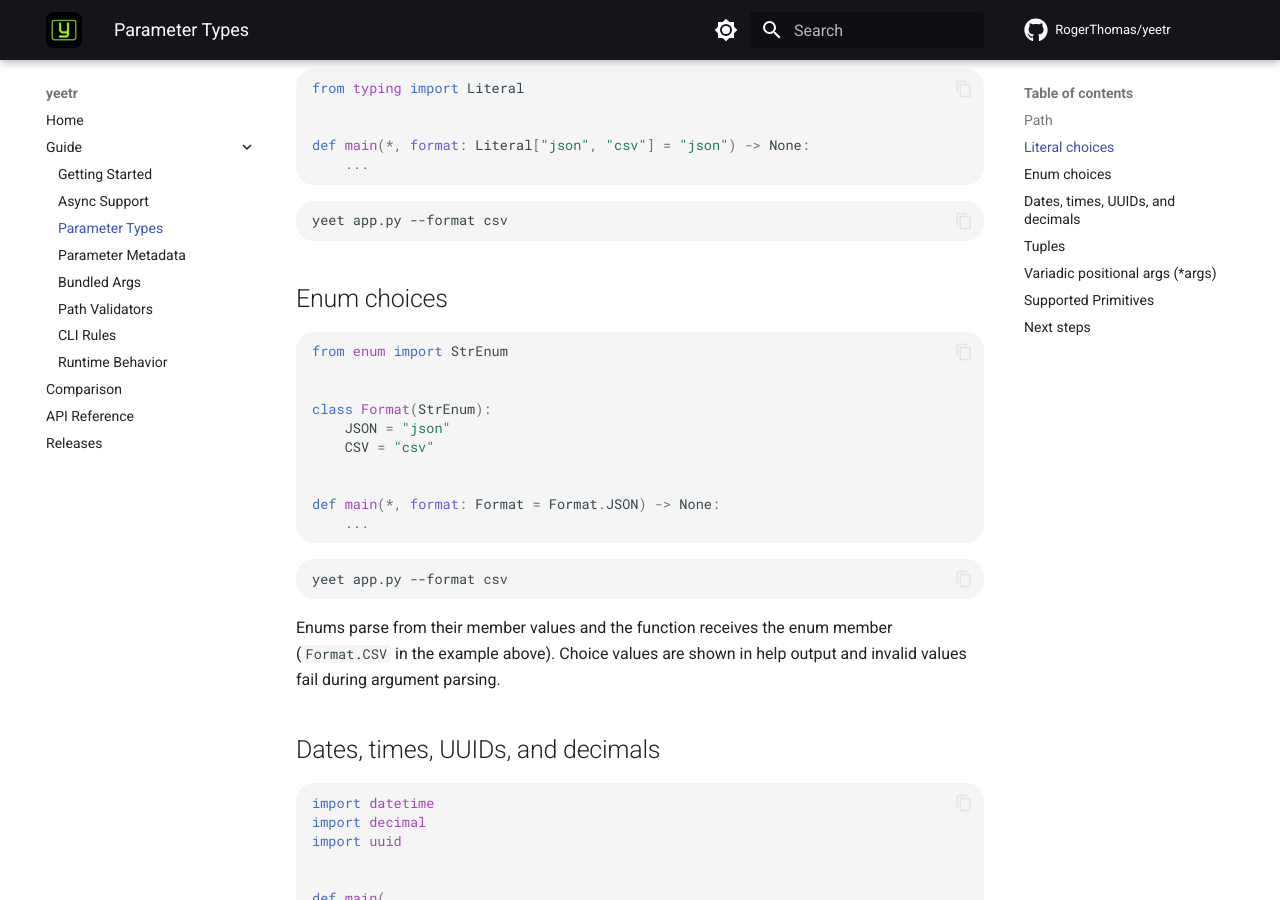
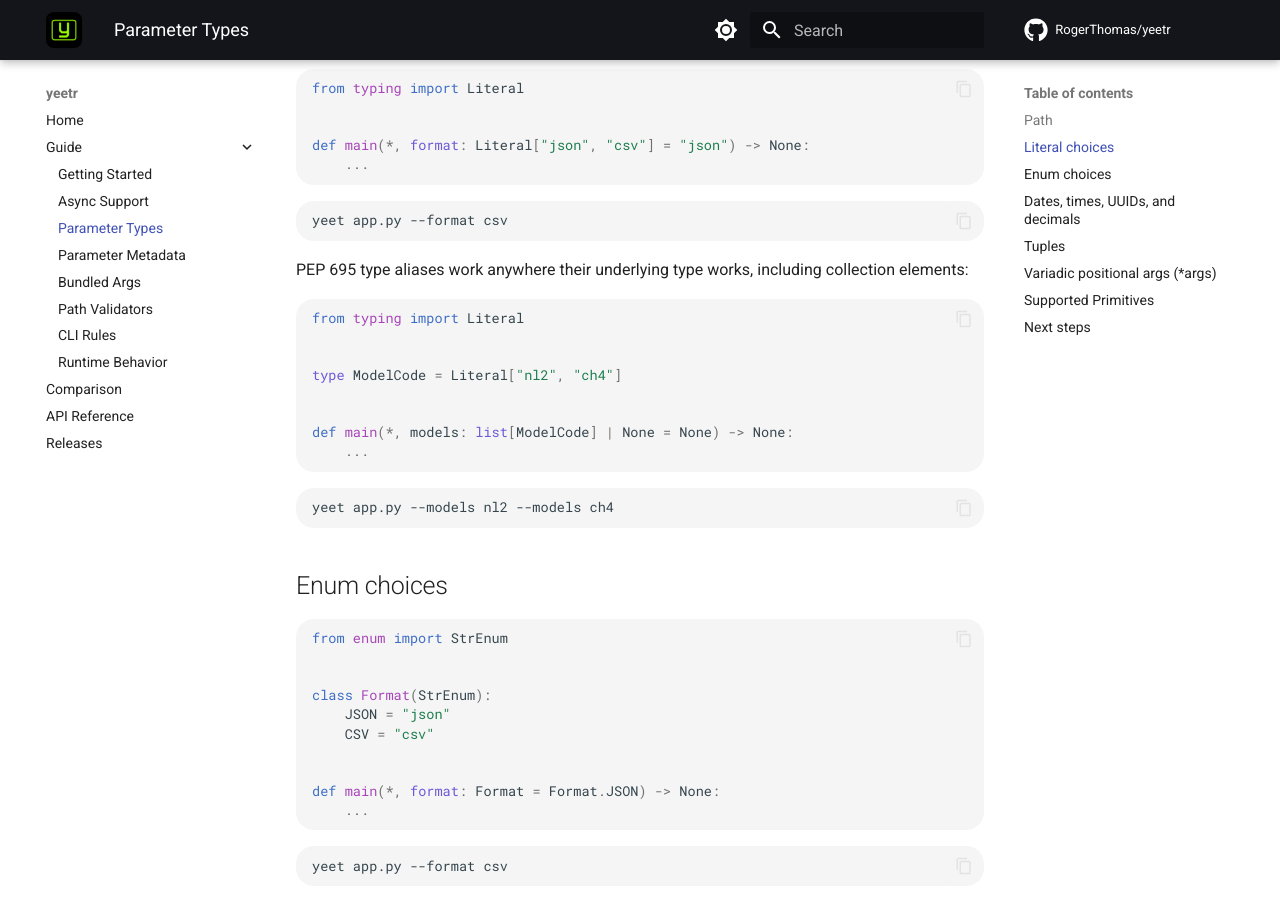
Before and after one commit to RogerThomas/yeeter, an MkDocs documentation site: the page built from docs/guide/parameter-types.md, in a window 1280 px wide and 900 px high, scrolled down 437 px. Built offline with MkDocs 1.6.1 and Material for MkDocs 9.7.7, drawn with Linux system fonts in a browser that asks for light colours; comment, search, counter and statistics services are not loaded.

Commit message:
small-fix

````diff
--- a/docs/guide/parameter-types.md
+++ b/docs/guide/parameter-types.md
@@ -26,6 +26,24 @@ def main(*, format: Literal["json", "csv"] = "json") -> None:
 
 ```bash
 yeet app.py --format csv
+```
+
+PEP 695 type aliases work anywhere their underlying type works, including
+collection elements:
+
+```python
+from typing import Literal
+
+
+type ModelCode = Literal["nl2", "ch4"]
+
+
+def main(*, models: list[ModelCode] | None = None) -> None:
+    ...
+```
+
+```bash
+yeet app.py --models nl2 --models ch4
 ```
 
 ## Enum choices
````
Also changed, not shown: docs/guide/cli-rules.md (+2 -1 lines), docs/guide/parameter-metadata.md (+2 -0 lines), 2 other files.
